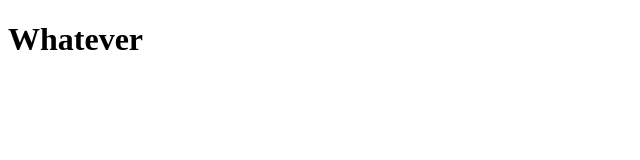
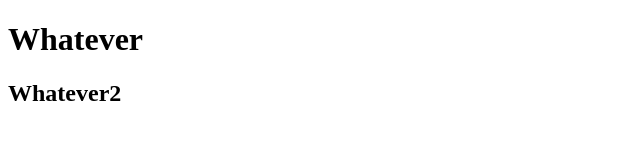
Before and after one commit to mdshadatrahman/git_test, a plain HTML site: page index.html in a window 1280 px wide. Shown: the whole page, without its empty margins (0-640 px from the left). Drawn offline with Linux system fonts and the light colour scheme.

Commit message:
added h2

```diff
--- a/index.html
+++ b/index.html
@@ -6,5 +6,6 @@
   </head>
   <body>
     <h1>Whatever</h1>
+    <h2>Whatever2</h2>
   </body>
 </html>
```
